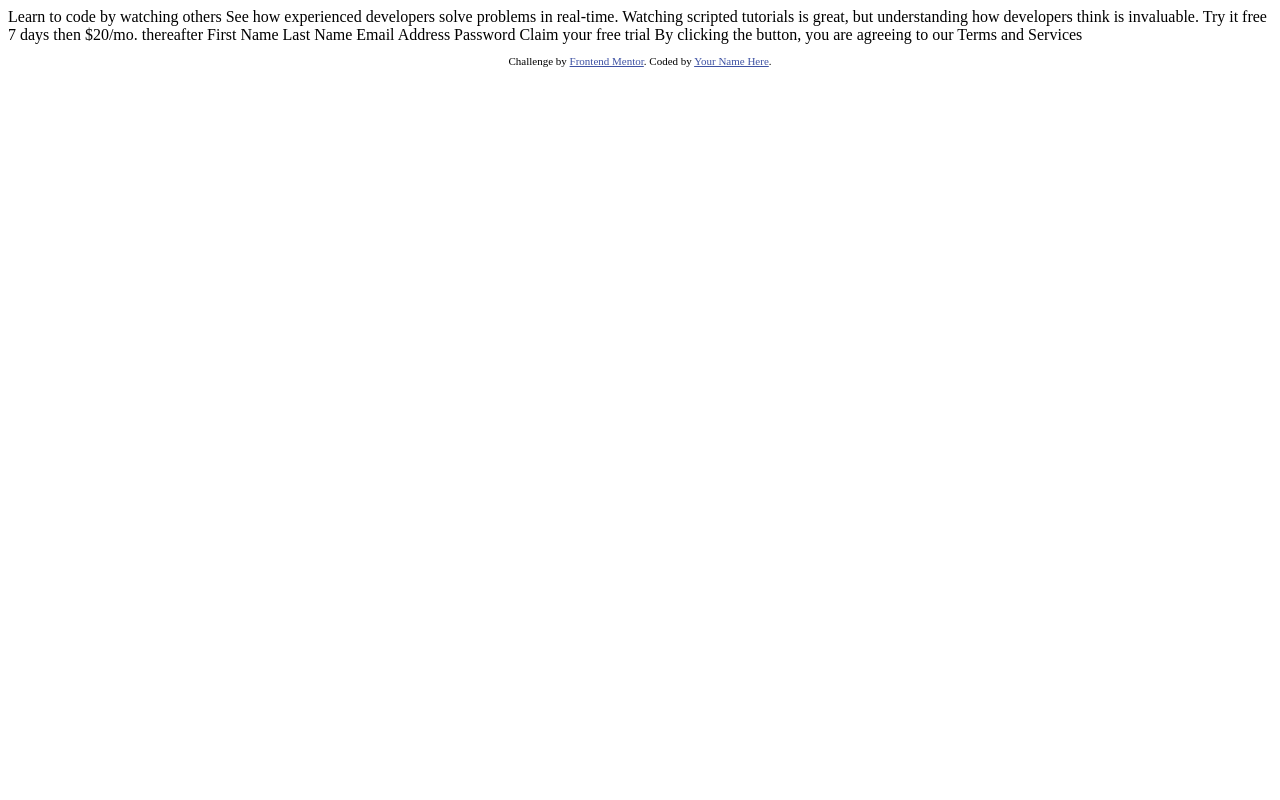
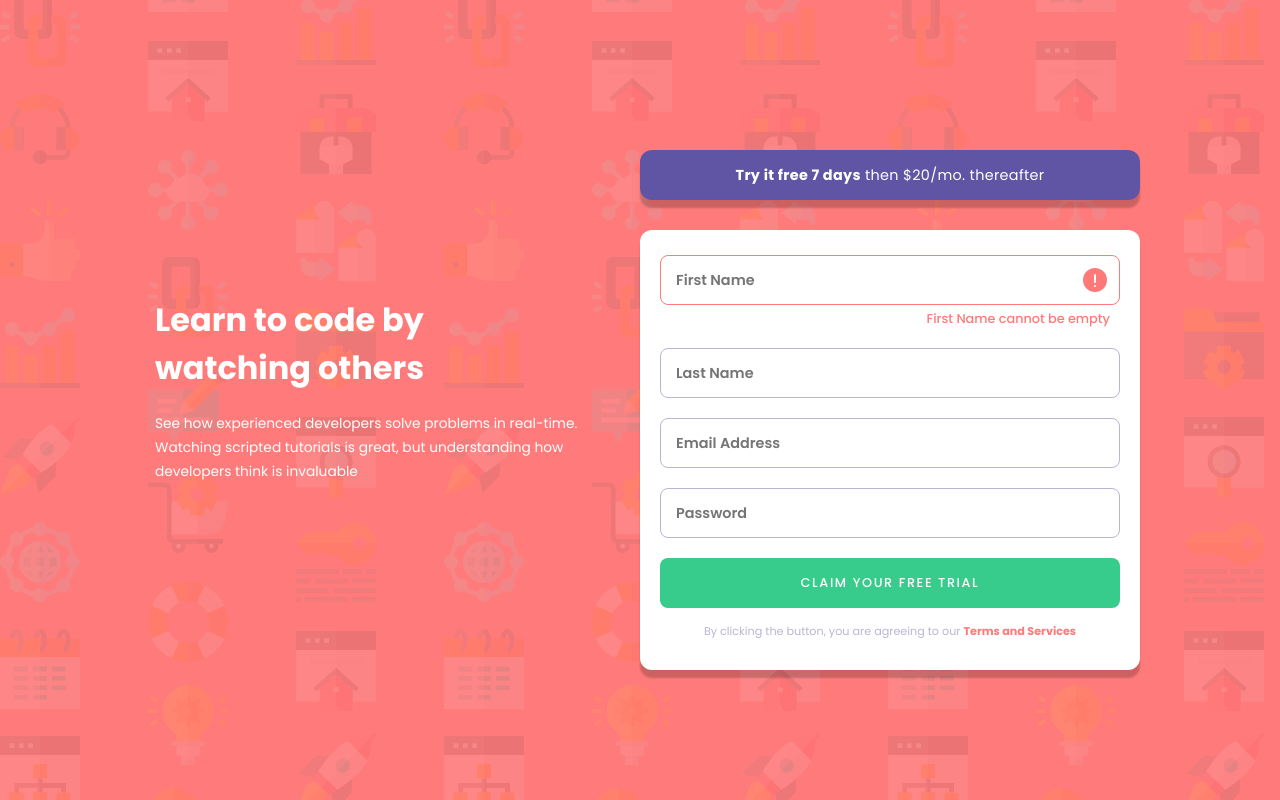
Before and after one commit to Lusk1nha/sign-up-page, a plain HTML site: page public/index.html in a window 1280 px wide. Drawn offline with Linux system fonts and the light colour scheme.

Commit message:
style-desktop

```diff
--- a/public/index.html
+++ b/public/index.html
@@ -4,39 +4,53 @@
   <meta charset="UTF-8">
   <meta name="viewport" content="width=device-width, initial-scale=1.0"> <!-- displays site properly based on user's device -->
 
-  <link rel="icon" type="image/png" sizes="32x32" href="./images/favicon-32x32.png">
+  <link rel="shortcut icon" href="./assets/favicon-32x32.png">
+  <link rel="stylesheet" href="./styles/main.css">
+  <link rel="stylesheet" href="./styles/responsive.css">
 
   <title>Frontend Mentor | Intro component with sign up form</title>
 
-  <!-- Feel free to remove these styles or customise in your own stylesheet 👍 -->
-  <style>
-    .attribution { font-size: 11px; text-align: center; }
-    .attribution a { color: hsl(228, 45%, 44%); }
-  </style>
 </head>
 <body>
+  <header id="about-site">
+    <h1 class="title-text">Learn to code by watching others</h1>
+    <p class="text">See how experienced developers solve problems in real-time. Watching scripted tutorials is great, but understanding how developers think is invaluable</p>
+  </header>
 
-  Learn to code by watching others
+  <main id="trialContainer">
+    <section class="trial-text">
+      <p><strong>Try it free 7 days</strong> then $20/mo. thereafter</p>
+    </section>
 
-  See how experienced developers solve problems in real-time. Watching scripted tutorials is great,
-  but understanding how developers think is invaluable.
+    <form class="trial-form">
 
-  Try it free 7 days then $20/mo. thereafter
+      <div class="inputContainer error">
+        <input type="text" placeholder="First Name">
+        <h5 class="errorName">First Name cannot be empty</h5>
+      </div>
 
-  First Name
-  Last Name
-  Email Address
-  Password
+      <div class="inputContainer">
+        <input type="text" placeholder="Last Name">
+        <h5 class="errorName"></h5>
+      </div>
 
-  Claim your free trial
+      <div class="inputContainer">
+        <input type="email" placeholder="Email Address">
+        <h5 class="errorName"></h5>
+      </div>
 
-  By clicking the button, you are agreeing to our Terms and Services
+      <div class="inputContainer">
+        <input type="password" placeholder="Password">
+        <h5 class="errorName"></h5>
+      </div>
 
-  <footer>
-    <p class="attribution">
-      Challenge by <a href="https://www.frontendmentor.io?ref=challenge" target="_blank">Frontend Mentor</a>.
-      Coded by <a href="#">Your Name Here</a>.
-    </p>
-  </footer>
+      <button class="claim-trial" type="submit">Claim your free trial</button>
+
+      <p class="agree-text">
+        By clicking the button, you are agreeing to our <strong>Terms and Services</strong>
+      </p>
+    </form>
+
+  </main>
 </body>
 </html>
--- /dev/null
+++ b/public/styles/main.css
@@ -0,0 +1,280 @@
+@import url('https://fonts.googleapis.com/css2?family=Poppins:wght@400;500;600;700&display=swap');
+
+:root {
+  --primary-color-1: hsl(0, 100%, 74%);
+  --primary-color-2: hsl(154, 59%, 51%);
+
+  --accent-color-1: hsl(248, 32%, 49%);
+
+  --neutral-color-1: hsl(249, 10%, 26%);
+  --neutral-color-2: hsl(246, 25%, 77%);
+
+}
+
+* {
+  box-sizing: border-box;
+
+  margin: 0;
+  padding: 0;
+
+  font-family: 'Poppins', sans-serif;
+  -moz-osx-font-smoothing: grayscale;
+  -webkit-font-smoothing: antialiased;
+  -moz-font-smoothing: antialiased;
+  text-rendering: optimizelegibility;
+
+}
+
+body {
+  background-color: var(--primary-color-1);
+
+  min-height: 100vh;
+
+  display: flex;
+  flex-direction: column;
+  align-items: center;
+  justify-content: flex-start;
+
+  padding: 80px 30px 30px;
+
+}
+
+
+body::before {
+  content: '';
+
+  background-image: url('../assets/bg-intro-mobile.png');
+
+  width: 100%;
+  height: 150vh;
+
+  position: absolute;
+  top: 0;
+
+
+  z-index: -1;
+
+}
+
+body * {
+  max-width: 450px;
+
+}
+
+header {
+  width: 100%;
+
+  display: flex;
+  flex-direction: column;
+  align-items: center;
+  justify-content: center;
+
+  color: white;
+  text-align: center;
+
+  margin-bottom: 40px;
+
+}
+
+header .title-text {
+  max-width: 280px;
+  font-size: 1.4rem;
+  font-weight: 700;
+
+  margin-bottom: 20px;
+
+}
+
+header .text {
+  font-size: 0.9rem;
+  line-height: 1.5rem;
+
+}
+
+main {
+  max-width: 600px;
+  width: 100%;
+
+  display: flex;
+  flex-direction: column;
+  align-items: center;
+  justify-content: flex-start;
+
+}
+
+.trial-text {
+  background-color: var(--accent-color-1);
+
+  width: 100%;
+  height: auto;
+  min-height: 50px;
+
+  display: flex;
+  align-items: center;
+  justify-content: center;
+
+  color: white;
+  font-size: 0.9rem;
+  letter-spacing: 0.02rem;
+
+  text-align: center;
+
+  margin-bottom: 30px;
+  padding: 10px 40px;
+
+  border-radius: 12px;
+
+  box-shadow: 0 8px 2px  rgba(0, 0, 0, 0.2);
+
+}
+
+.trial-form {
+  background-color: white;
+
+  width: 100%;
+
+  display: flex;
+  flex-direction: column;
+  align-items: center;
+  justify-content: center;
+
+  padding: 25px 20px 30px;
+
+  border-radius: 12px;
+
+  box-shadow: 0 8px 2px  rgba(0, 0, 0, 0.2);
+
+}
+
+.inputContainer {
+  width: 100%;
+  height: auto;
+
+  display: flex;
+  flex-direction: column;
+  align-items: flex-start;
+  justify-content: flex-start;
+
+  position: relative;
+
+  margin-bottom: 20px;
+
+}
+
+.inputContainer input {
+  width: 100%;
+  height: 60px;
+
+  position: relative;
+
+  color: var(--neutral-color-1);
+  font-size: 0.9rem;
+  font-weight: 600;
+
+  padding: 0px 15px;
+
+  border-radius: 8px;
+  border: 1px solid var(--neutral-color-2);
+  outline: none;
+
+}
+
+.inputContainer.error input {
+  color: var(--primary-color-1);
+  border: 1px solid var(--primary-color-1);
+  padding: 0px 50px 0px 15px;
+
+}
+
+.inputContainer input:focus {
+  border: 1px solid black;
+
+}
+
+.inputContainer .errorName {
+  display: none;
+
+}
+
+.inputContainer.error .errorName {
+  width: 100%;
+
+  display: block;
+
+  color: var(--primary-color-1);
+  font-size: 0.8rem;
+  font-weight: 500;
+  text-align: end;
+
+  margin-top: 5px;
+  padding: 0px 10px;
+
+}
+
+.inputContainer.error::before {
+  content: '';
+
+  background-image: url('../assets/icon-error.svg');
+  background-repeat: no-repeat;
+  background-position: center;
+
+  width: 50px;
+  height: 60px;
+
+  display: flex;
+  align-items: center;
+  justify-content: center;
+
+  position: absolute;
+  right: 0px;
+
+
+  z-index: 2;
+
+}
+
+.inputContainer.error input:focus {
+  border: 2px solid var(--primary-color-1);
+
+}
+
+.trial-form button {
+  background-color: var(--primary-color-2);
+
+  width: 100%;
+  min-height: 50px;
+  height: auto;
+
+  color: white;
+  font-size: 0.80rem;
+  font-weight: 500;
+  text-transform: uppercase;
+  letter-spacing: 0.1rem;
+
+  border: none;
+  border-radius: 8px;
+
+  margin-bottom: 15px;
+  padding: 0px 20px;
+
+  cursor: pointer;
+
+}
+
+.trial-form p {
+  width: 90%;
+  color: var(--neutral-color-2);
+  font-size: 0.7rem;
+
+  text-align: center;
+
+}
+
+.trial-form p strong {
+  color: var(--primary-color-1);
+
+  display: block;
+
+  cursor: pointer;
+
+}
--- /dev/null
+++ b/public/styles/responsive.css
@@ -0,0 +1,63 @@
+@media screen and (min-width: 800px) {
+  body {
+    flex-direction: row;
+    justify-content: center;
+
+    padding: 50px 50px 30px;
+
+  }
+
+  body * {
+    max-width: 500px;
+
+  }
+
+  body::before {
+    background-image: url('../assets/bg-intro-desktop.png');
+
+    height: 100vh;
+
+  }
+
+  header {
+    text-align: start;
+    align-items: flex-start;
+    justify-content: flex-start;
+
+    padding: 0px 50px 0px 15px;
+
+  }
+
+  header .title-text {
+    font-size: 2rem;
+  }
+
+  header .text {
+    font-size: 0.86rem;
+    line-height: 1.5rem;
+
+  }
+
+  .inputContainer input {
+    height: 50px;
+
+  }
+
+  .inputContainer.error::before {
+    width: 50px;
+    height: 50px;
+
+  }
+
+  .inputContainer button {
+    min-height: 50px;
+
+  }
+
+  .trial-form p,
+  .trial-form p strong {
+    display: inline;
+
+  }
+
+}
```
Also changed, not shown: public/assets/design/infos.txt (added).
